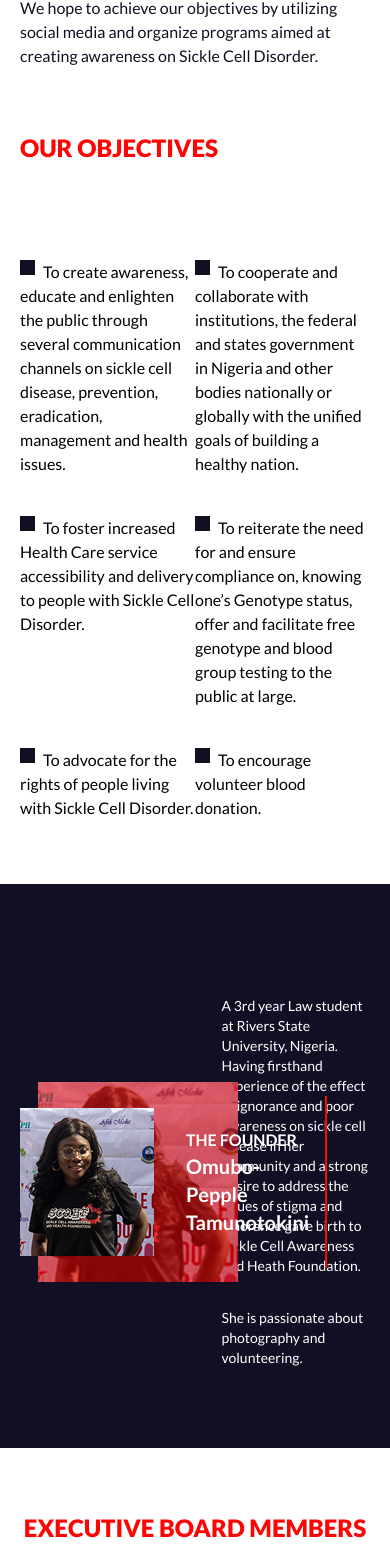
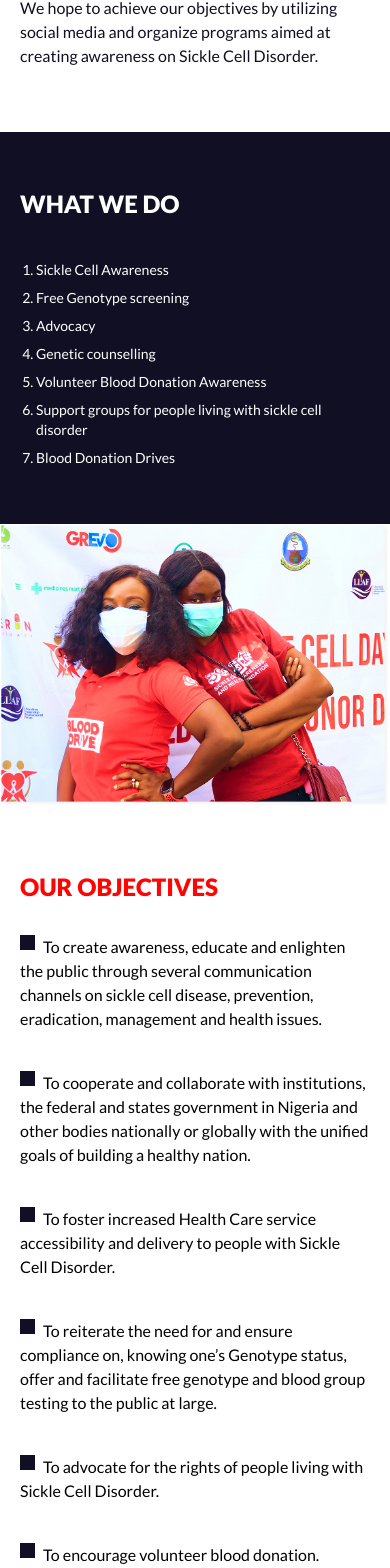
Before and after one commit to okondev2021/demoScaf, a React (Vite) app: page /about in a window 390 px wide. Shown: the part 935-2503 px from the top of the page. Built offline with nearby package versions, Linux system fonts and the light colour scheme.

Commit message:
applied responsivenes to about page

```diff
--- a/src/components/AboutObjective.jsx
+++ b/src/components/AboutObjective.jsx
@@ -4,11 +4,11 @@ import quote from  "../assets/quote.png"
 const AboutObjective = () => {
   return (
     <>
-      <section className="containerXPadding my-16 flex flex-col gap-24">
+      <section className="containerXPadding my-16 flex flex-col gap-24 max-sm:gap-8">
         <h2 className="font-[900] text-redCustom text-3xl max-md:text-2xl">
           OUR OBJECTIVES
         </h2>
-        <div className="grid grid-cols-2 gap-y-10">
+        <div className="grid grid-cols-2 gap-10 max-sm:grid-cols-1">
           <div className="objectives">
             <div className="objectivesBox"></div>
             <p>
@@ -53,21 +53,23 @@ const AboutObjective = () => {
           </div>
         </div>
       </section>
-      <section className="containerXPadding my-16 flex justify-between gap-5 bg-textColor text-white py-20">
-        <div className="flex items-center justify-between w-[55%] relative pt-8">
+      <section className="containerXPadding my-16 flex justify-between max-sm:flex-col gap-5 bg-textColor text-white py-20">
+        <div className="flex  items-center justify-between w-[55%] max-sm:w-full relative pt-8">
           <div className="aboutFounderSection absolute bg-no-repeat bg-center bg-cover  left-[10%] h-[200px] w-[200px] z-10"></div>
           <img className="z-30" src={founder} alt="" />
-          <div className="z-30 flex gap-4 border-r-2 border-r-redCustom px-4 py-8">
+          <div className="z-30 flex gap-4 max-sm:gap-1 border-r-2 border-r-redCustom px-4 py-8">
             <div>
               <img src={quote} alt="" />
             </div>
             <div className="font-bold">
-              <h5 className="text-base">THE FOUNDER</h5>
-              <h3 className="text-xl">Omubo-Pepple Tamunotokini </h3>
+              <h5 className="text-base max-sm:text-sm">THE FOUNDER</h5>
+              <h3 className="text-xl max-sm:text-base ">
+                Omubo-Pepple Tamunotokini{" "}
+              </h3>
             </div>
           </div>
         </div>
-        <div className="flex flex-col text-white gap-8 w-[45%] text-sm pt-8">
+        <div className="flex flex-col text-white gap-8 max-sm:gap-4 w-[45%] max-sm:w-full text-sm pt-8">
           <p>
             A 3rd year Law student at Rivers State University, Nigeria. Having
             firsthand experience of the effect of ignorance and poor awareness
--- /dev/null
+++ b/src/components/AboutWhatWeDo.jsx
@@ -0,0 +1,31 @@
+import whatWeDo from "../assets/whatwedo.jpg";
+
+const AboutWhatWeDo = () => {
+  return (
+    <section className="  pr-24 max-lg:pr-8 max-md:p-0 my-16 mb-32 max-md:mb-16 relative max-sm:">
+      <div className=" containerXPadding w-[80%] max-md:w-full bg-textColor text-textColor py-14">
+        <h2 className="font-[900] text-white text-3xl max-md:text-2xl">
+          WHAT WE DO
+        </h2>
+        <ol className="text-white list-decimal text-sm font-medium mt-10 flex flex-col gap-2 max-md:px-4">
+          <li>Sickle Cell Awareness</li>
+          <li>Free Genotype screening</li>
+          <li>Advocacy</li>
+          <li>Genetic counselling</li>
+          <li>Volunteer Blood Donation Awareness</li>
+          <li>Support groups for people living with sickle cell disorder</li>
+          <li>Blood Donation Drives</li>
+        </ol>
+      </div>
+      <div className="absolute right-24  max-lg:right-8 max-md:static top-14 h-full max-lg:w-[350px] max-md:w-full">
+        <img
+          className="w-full h-full max-lg:object-center"
+          src={whatWeDo}
+          alt=""
+        />
+      </div>
+    </section>
+  );
+};
+
+export default AboutWhatWeDo;
--- a/src/components/Executives.jsx
+++ b/src/components/Executives.jsx
@@ -7,11 +7,11 @@ import exco6 from "../assets/exco 6.jpg";
 
 const Executives = () => {
     return (
-      <section className="containerXPadding my-16 flex flex-col gap-24">
+      <section className="containerXPadding my-16 flex flex-col gap-24 max-sm:gap-10">
         <h2 className="font-[900] text-redCustom text-3xl max-md:text-2xl text-center">
           EXECUTIVE BOARD MEMBERS
         </h2>
-        <section className="grid grid-cols-3 gap-y-32">
+        <section className="grid grid-cols-3 gap-y-32 max-md:grid-cols-2 max-xs:grid-cols-1 max-xs:gap-y-10">
           <div className="exco">
             <img className="" src={exco1} alt="" />
             <h3 className="excoName">Dabota Omubo-Pepple</h3>
--- a/src/pages/About.jsx
+++ b/src/pages/About.jsx
@@ -1,7 +1,8 @@
-import { useState } from "react";
+import { useState, useEffect } from "react";
 import NavBar from "../components/NavBar";
 import MobileNavMenu from "../components/MobileNavMenu";
 import AboutHeroSection from "../components/AboutHeroSection";
+import AboutWhatWeDo from "../components/AboutWhatWeDo";
 import AboutParagraph from "../components/AboutParagraph";
 import AboutObjective from "../components/AboutObjective";
 import Executives from "../components/Executives";
@@ -17,12 +18,16 @@ const About = () => {
     setIsNavOpen(false);
   };
 
+  useEffect(() => {
+    window.scrollTo(0,0)
+  })
   return (
     <>
       <MobileNavMenu closeMobileNav={closeNav} mobileNavOpen={isNavOpen} />
       <NavBar openMobileNav={openNav} />
       <AboutHeroSection />
       <AboutParagraph />
+      <AboutWhatWeDo />
       <AboutObjective />
       <Executives />
       <Footer />
--- a/src/pages/Community.jsx
+++ b/src/pages/Community.jsx
@@ -1,4 +1,4 @@
-import { useState } from "react";
+import { useState, useEffect } from "react";
 import NavBar from "../components/NavBar";
 import MobileNavMenu from "../components/MobileNavMenu";
 import CommunityHeroSection from "../components/CommunityHeroSection";
@@ -16,6 +16,9 @@ const Community = () => {
     setIsNavOpen(false);
   };
 
+  useEffect(() => {
+    window.scrollTo(0, 0);
+  });
   return (
     <>
       <MobileNavMenu closeMobileNav={closeNav} mobileNavOpen={isNavOpen} />
--- a/src/pages/Contact.jsx
+++ b/src/pages/Contact.jsx
@@ -1,4 +1,4 @@
-import { useState } from "react";
+import { useState, useEffect } from "react";
 import NavBar from "../components/NavBar";
 import MobileNavMenu from "../components/MobileNavMenu";
 import ContactHeroSection from "../components/ContactHeroSection";
@@ -15,6 +15,11 @@ const Contact = () => {
     setIsNavOpen(false);
   };
 
+
+  useEffect(() => {
+    window.scrollTo(0, 0);
+  });
+
   return (
     <>
       <MobileNavMenu closeMobileNav={closeNav} mobileNavOpen={isNavOpen} />
--- a/src/pages/Donation.jsx
+++ b/src/pages/Donation.jsx
@@ -1,4 +1,4 @@
-import { useState } from "react";
+import { useState, useEffect } from "react";
 import NavBar from "../components/NavBar";
 import MobileNavMenu from "../components/MobileNavMenu";
 import DonationHeroSection from "../components/DonationHeroSection";
@@ -15,6 +15,11 @@ const Donation = () => {
     setIsNavOpen(false);
   };
 
+
+  useEffect(() => {
+    window.scrollTo(0, 0);
+  });
+
   return (
     <>
       <MobileNavMenu closeMobileNav={closeNav} mobileNavOpen={isNavOpen} />
--- a/src/pages/Home.jsx
+++ b/src/pages/Home.jsx
@@ -1,4 +1,4 @@
-import { useState } from "react";
+import { useState, useEffect } from "react";
 
 import NavBar from "../components/NavBar";
 import MobileNavMenu from "../components/MobileNavMenu";
@@ -18,6 +18,12 @@ const Home = () => {
     setIsNavOpen(false);
   };
 
+
+
+  useEffect(() => {
+    window.scrollTo(0, 0);
+  });
+
   return (
     <>
       <MobileNavMenu closeMobileNav={closeNav} mobileNavOpen={isNavOpen} />
--- a/src/pages/Volunteer.jsx
+++ b/src/pages/Volunteer.jsx
@@ -1,4 +1,4 @@
-import { useState } from "react";
+import { useState, useEffect } from "react";
 import NavBar from "../components/NavBar";
 import MobileNavMenu from "../components/MobileNavMenu";
 import VolunteerHeroSection from "../components/VolunteerHeroSection";
@@ -15,6 +15,11 @@ const Volunteer = () => {
     setIsNavOpen(false);
   };
 
+
+  useEffect(() => {
+    window.scrollTo(0, 0);
+  });
+
   return (
     <>
       <MobileNavMenu closeMobileNav={closeNav} mobileNavOpen={isNavOpen} />
```
Also changed, not shown: src/assets/whatwedo.jpg (added).
